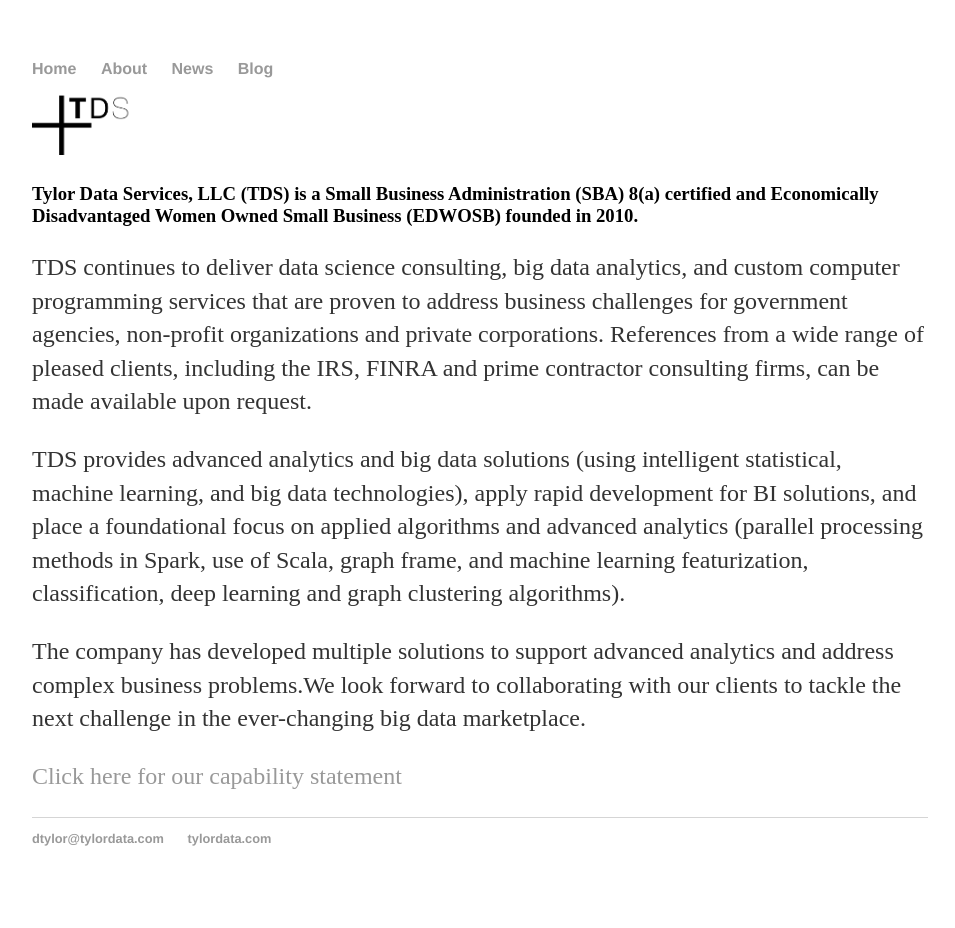
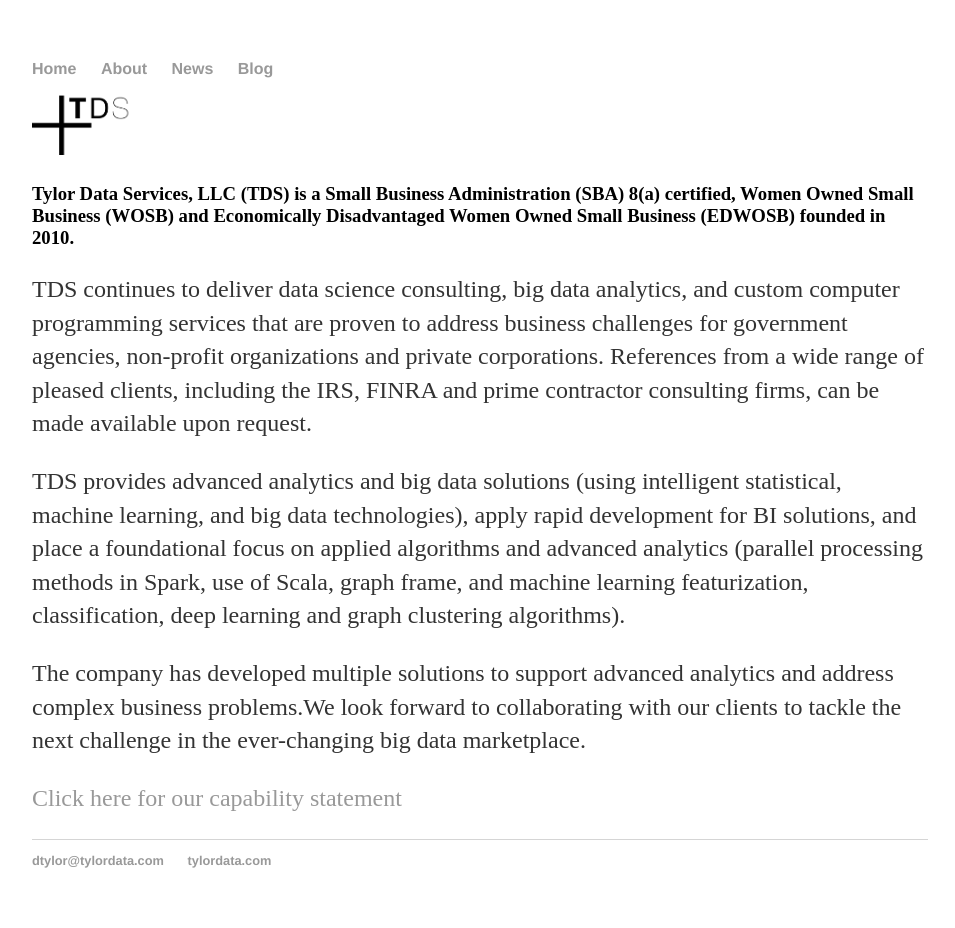
Before and after one commit to dtylor/dtylor.github.io, a Jekyll site: the page built from index.html, in a window 1280 px wide. Shown: the whole page, without its empty margins (160-1115 px from the left). Built offline with Jekyll 4.4.1, drawn with Linux system fonts in a browser that asks for light colours; before the commit the page ends 906 px from its top, so only the background shows below that.

Commit message:
Update index.html

```diff
--- a/index.html
+++ b/index.html
@@ -3,6 +3,6 @@
 title: Tylor Data Services, LLC
 ---
 <div class="blurb">
-<img src="images/TDS_sm.png" width="100"/><p><h3>Tylor Data Services, LLC (TDS) is a Small Business Administration (SBA) 8(a) certified and Economically Disadvantaged Women Owned Small Business (EDWOSB) founded in 2010.</h3></p><p>TDS continues to deliver data science consulting, big data analytics, and custom computer programming services that are proven to address business challenges for government agencies, non-profit organizations and private corporations. References from a wide range of pleased clients, including the IRS, FINRA and prime contractor consulting firms, can be made available upon request.</p><p>TDS provides advanced analytics and big data solutions (using intelligent statistical, machine learning, and big data technologies), apply rapid development for BI solutions, and place a foundational focus on applied algorithms and advanced analytics (parallel processing methods in Spark, use of Scala, graph frame, and machine learning featurization, classification, deep learning and graph clustering algorithms).</p><p>The company has developed multiple solutions to support advanced analytics and address complex business problems.We look forward to collaborating with our clients to tackle the next challenge in the ever-changing big data marketplace. </p>
+<img src="images/TDS_sm.png" width="100"/><p><h3>Tylor Data Services, LLC (TDS) is a Small Business Administration (SBA) 8(a) certified, Women Owned Small Business (WOSB) and Economically Disadvantaged Women Owned Small Business (EDWOSB) founded in 2010.</h3></p><p>TDS continues to deliver data science consulting, big data analytics, and custom computer programming services that are proven to address business challenges for government agencies, non-profit organizations and private corporations. References from a wide range of pleased clients, including the IRS, FINRA and prime contractor consulting firms, can be made available upon request.</p><p>TDS provides advanced analytics and big data solutions (using intelligent statistical, machine learning, and big data technologies), apply rapid development for BI solutions, and place a foundational focus on applied algorithms and advanced analytics (parallel processing methods in Spark, use of Scala, graph frame, and machine learning featurization, classification, deep learning and graph clustering algorithms).</p><p>The company has developed multiple solutions to support advanced analytics and address complex business problems.We look forward to collaborating with our clients to tackle the next challenge in the ever-changing big data marketplace. </p>
 <p><a href="resources/TDS_CapabilityStatement.pdf"> Click here for our capability statement</a></p>
  </div><!-- /.blurb -->
```
